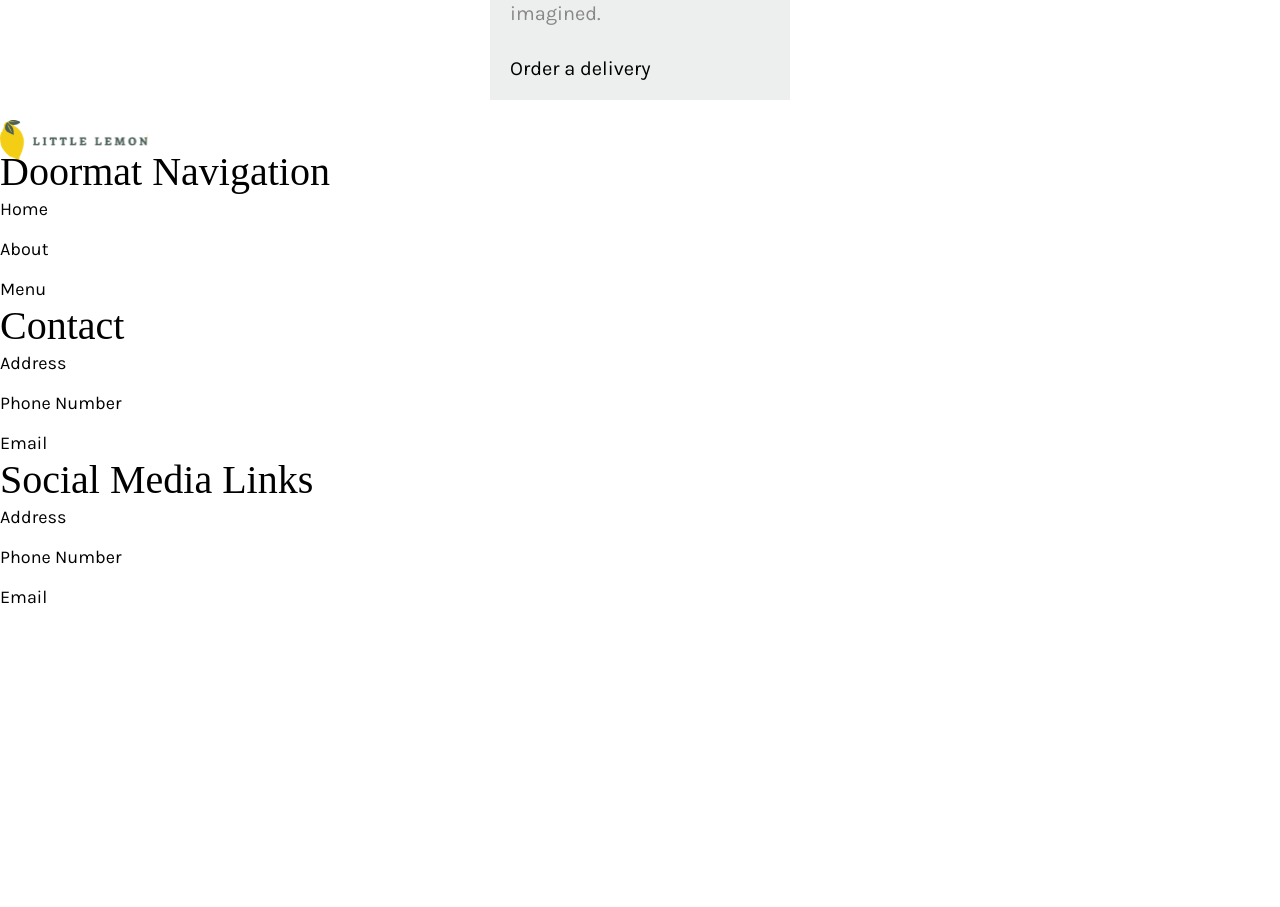
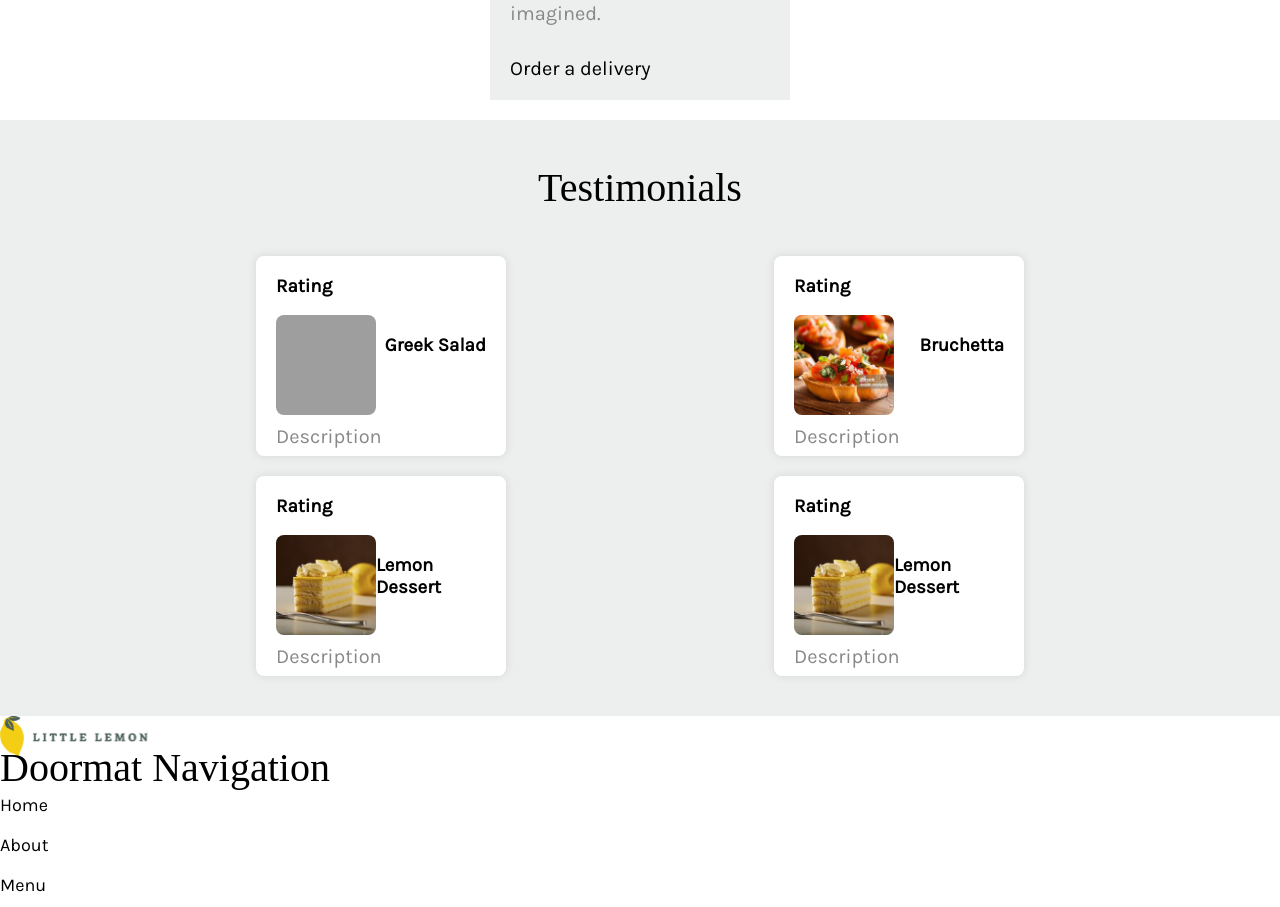
Before and after one commit to caestrada/littlelemon-frontend-project, a React (Create React App) app: page / in a window 1280 px wide. Shown: the part 1543-2450 px from the top of the page. Before the commit the page ends 2169 px from the top, so only its background shows below. Built offline with nearby package versions, Linux system fonts and the light colour scheme; grey boxes are pictures that could not be loaded; a web font is replaced by a local one.

Commit message:
add testimonials

```diff
--- a/src/components/Main.js
+++ b/src/components/Main.js
@@ -1,12 +1,14 @@
 import Card from "./Card";
 import Hero from "./Hero";
 import Specials from "./Specials";
+import Testimonials from "./Testimonials";
 
 export default function Main() {
   return (
     <main>
       <Hero />
       <Specials />
+      <Testimonials />
     </main>
   );
 }
--- /dev/null
+++ b/src/components/Testimonials.js
@@ -0,0 +1,55 @@
+const data = [
+  {
+    id: 1,
+    image: "/images/greek-salad.jpg",
+    title: "Greek Salad",
+    price: "$12.99",
+    description:
+      "The famous greek salad of crispy letture, peppers, olives and our Chicago style feta cheese. Garnished with crunchy garlic and rosemary crutons.",
+  },
+  {
+    id: 2,
+    image: "/images/bruchetta.jpeg",
+    title: "Bruchetta",
+    price: "$5.99",
+    description:
+      "Our Bruschetta is made from grilled bread that has been smeared with garlic and seasoned with salt and olive oil.",
+  },
+  {
+    id: 3,
+    image: "/images/lemon-dessert.jpg",
+    title: "Lemon Dessert",
+    price: "$5.00",
+    description:
+      "This comes straight from grandma's recipe book. Every last ingredient has been sourced and is as authentic as can be imagined.",
+  },
+  {
+    id: 4,
+    image: "/images/lemon-dessert.jpg",
+    title: "Lemon Dessert",
+    price: "$5.00",
+    description:
+      "This comes straight from grandma's recipe book. Every last ingredient has been sourced and is as authentic as can be imagined.",
+  },
+];
+
+export default function Testimonials() {
+  return (
+    <section className="testimonials">
+      <h2>Testimonials</h2>
+
+      <div className="testimonial-cards">
+        {data.map((testimonial) => (
+          <div key={testimonial.id} className="testimonial-card">
+            <h3>Rating</h3>
+            <div className="testimonial-image-name">
+              <img src={testimonial.image} alt={testimonial.title} />
+              <h3>{testimonial.title}</h3>
+            </div>
+            <p className="card-description">Description</p>
+          </div>
+        ))}
+      </div>
+    </section>
+  );
+}
--- a/src/styles.css
+++ b/src/styles.css
@@ -210,3 +210,46 @@ nav li a:hover {
     margin-bottom: 20px;
   }
 }
+
+/* testimonials section ---------------------------------------- */
+.testimonials {
+  padding: 40px 20%;
+  text-align: center;
+  background-color: #edefee;
+}
+
+.testimonials h2 {
+  margin-top: 20px;
+  margin-bottom: 60px;
+}
+
+.testimonial-cards {
+  text-align: start;
+  margin-top: 20px;
+  display: flex;
+  flex-wrap: wrap;
+  justify-content: space-between;
+  align-items: center;
+  gap: 20px;
+}
+
+.testimonial-card {
+  width: 250px;
+  height: 200px;
+  padding: 0 20px;
+  border-radius: 8px;
+  background-color: white;
+  box-shadow: 0 0 10px rgba(0, 0, 0, 0.1);
+}
+
+.testimonial-card img {
+  height: 100px;
+  width: 100px;
+  border-radius: 8px;
+  object-fit: cover;
+}
+
+.testimonial-image-name {
+  display: flex;
+  justify-content: space-between;
+}
```
